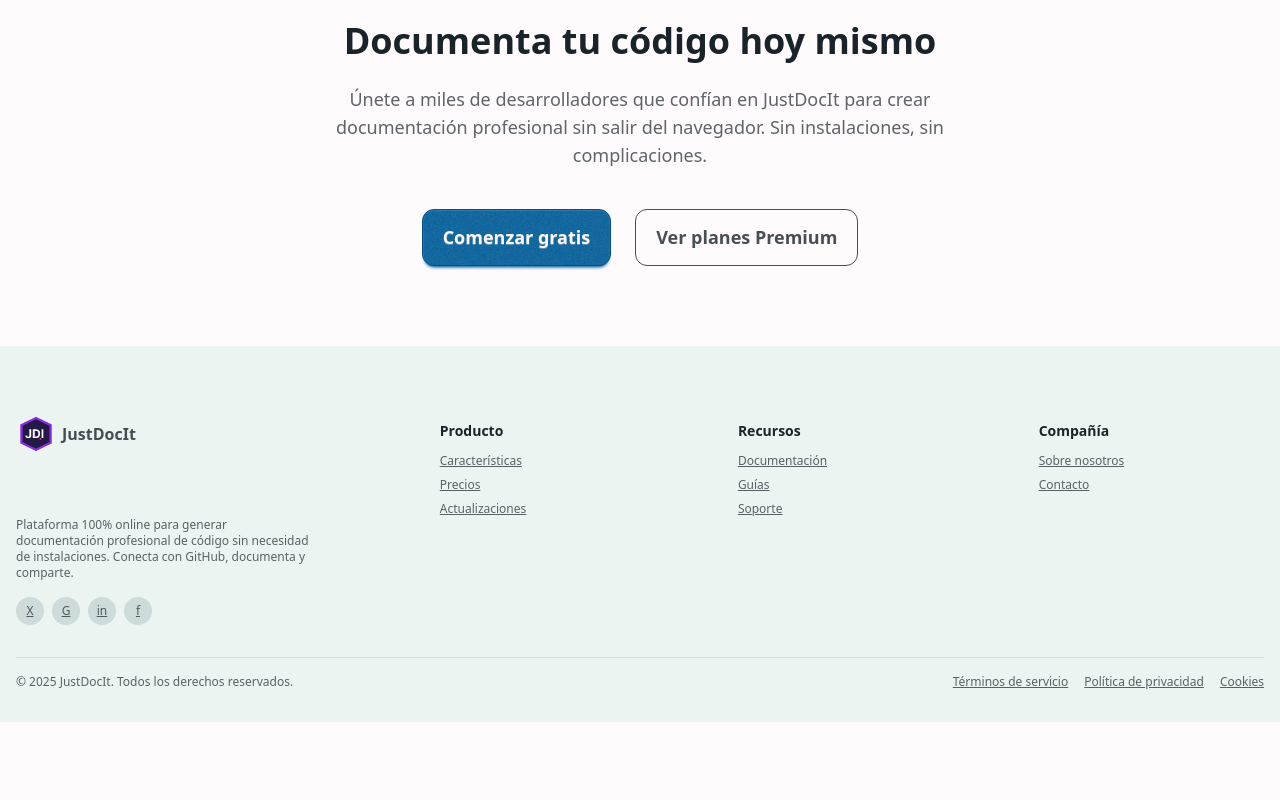
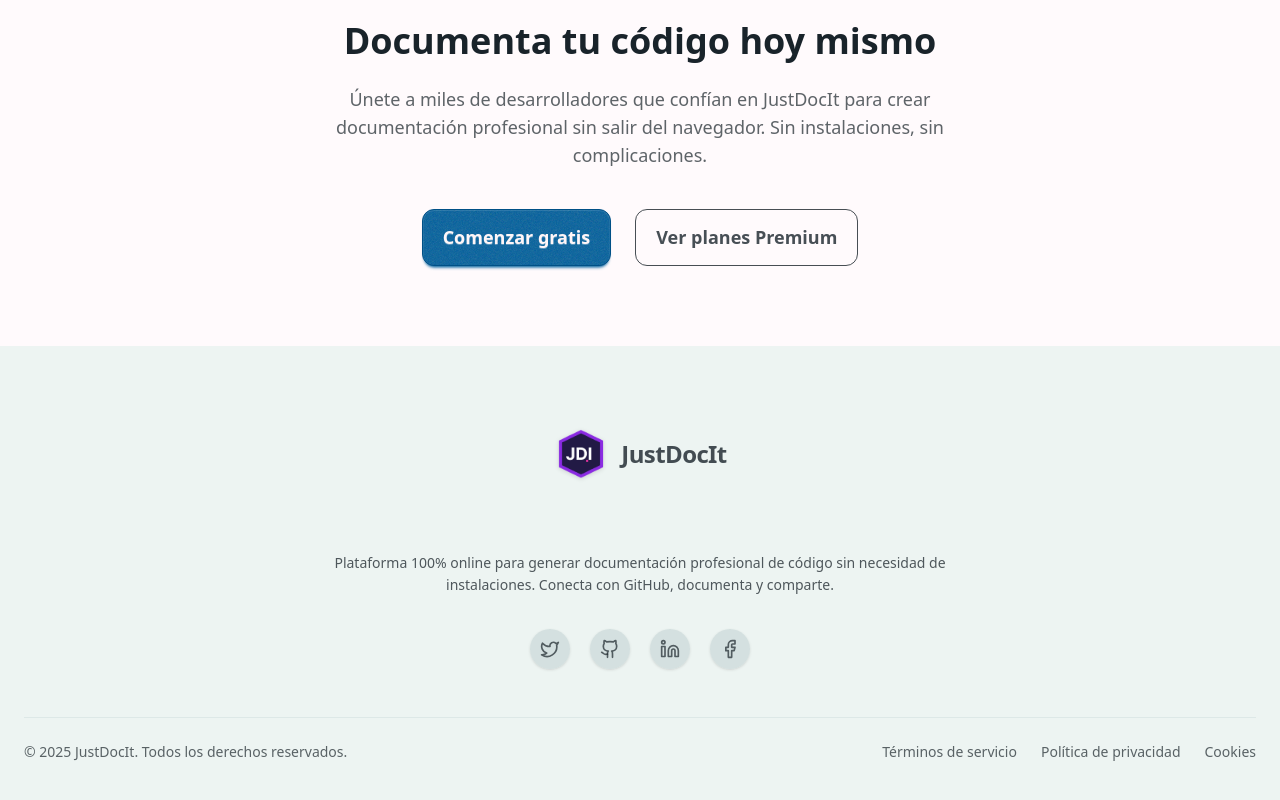
Before and after one commit to erik-tortarod/JustDocIt, a React (Vite) app in the folder frontend/: page / in a window 1280 px wide. Shown: the part 2913-3713 px from the top of the page. Before the commit the page ends 3635 px from the top, so only its background shows below. Built offline with nearby package versions, Linux system fonts and the light colour scheme.

Commit message:
CSD | improve footer

```diff
--- a/frontend/src/components/layout/FooterHero/FooterHero.tsx
+++ b/frontend/src/components/layout/FooterHero/FooterHero.tsx
@@ -1,188 +1,264 @@
 import logo from "../../../../public/logo.png";
-import { motion } from "framer-motion";
+import { motion, AnimatePresence } from "framer-motion";
+import { Twitter, Github, Linkedin, Facebook, X } from "lucide-react";
+import { useState, useEffect } from "react";
+import { createPortal } from "react-dom";
+
+type LegalModalType =
+	| "Términos de servicio"
+	| "Política de privacidad"
+	| "Cookies";
+
+interface LegalContent {
+	title: string;
+	content: string[];
+}
+
+interface LegalContentMap {
+	[key: string]: LegalContent;
+}
 
 function Footer() {
+	const [activeModal, setActiveModal] = useState<LegalModalType | null>(null);
+	const [mounted, setMounted] = useState(false);
+
+	useEffect(() => {
+		setMounted(true);
+		return () => setMounted(false);
+	}, []);
+
 	const containerVariants = {
-		hidden: { opacity: 0, y: 50 },
+		hidden: { opacity: 0, y: 30 },
+		visible: {
+			opacity: 1,
+			y: 0,
+			transition: {
+				duration: 0.8,
+				ease: "easeOut",
+				staggerChildren: 0.15,
+			},
+		},
+	};
+
+	const itemVariants = {
+		hidden: { opacity: 0, y: 15 },
 		visible: {
 			opacity: 1,
 			y: 0,
 			transition: {
 				duration: 0.6,
-				staggerChildren: 0.1,
+				ease: "easeOut",
 			},
 		},
 	};
 
-	const itemVariants = {
-		hidden: { opacity: 0, y: 20 },
+	const modalVariants = {
+		hidden: { opacity: 0, scale: 0.8 },
 		visible: {
 			opacity: 1,
-			y: 0,
+			scale: 1,
 			transition: {
-				duration: 0.5,
+				duration: 0.3,
+				ease: "easeOut",
 			},
+		},
+		exit: {
+			opacity: 0,
+			scale: 0.8,
+			transition: {
+				duration: 0.2,
+				ease: "easeIn",
+			},
+		},
+	};
+
+	const legalContent: LegalContentMap = {
+		"Términos de servicio": {
+			title: "Términos de Servicio",
+			content: [
+				"JustDocIt es una plataforma gratuita y de código abierto diseñada para ayudar a desarrolladores a documentar su código de manera eficiente.",
+				"Al utilizar nuestro servicio, aceptas:",
+				"- Usar la plataforma de manera ética y responsable",
+				"- No realizar acciones que puedan dañar la plataforma o a otros usuarios",
+				"- Respetar los derechos de autor y licencias de los proyectos que documentes",
+				"- Contribuir a mejorar la comunidad de desarrolladores",
+				"Nos reservamos el derecho de modificar estos términos en cualquier momento, notificando a los usuarios de cambios significativos.",
+			],
+		},
+		"Política de privacidad": {
+			title: "Política de Privacidad",
+			content: [
+				"En JustDocIt, valoramos tu privacidad. Nuestra política es simple y transparente:",
+				"- No recopilamos datos personales innecesarios",
+				"- Solo almacenamos la información esencial para el funcionamiento del servicio",
+				"- No compartimos ni vendemos datos de usuarios",
+				"- No utilizamos cookies de seguimiento",
+				"- Los datos de autenticación de GitHub se utilizan únicamente para acceder a tus repositorios",
+				"- Puedes solicitar la eliminación de tus datos en cualquier momento",
+				"Tu privacidad es importante para nosotros y nos comprometemos a mantenerla.",
+			],
+		},
+		Cookies: {
+			title: "Política de Cookies",
+			content: [
+				"JustDocIt utiliza un mínimo de cookies esenciales:",
+				"- Cookies de sesión para mantener tu sesión activa",
+				"- Cookies de preferencias para recordar tu configuración",
+				"No utilizamos cookies de seguimiento, publicidad o análisis.",
+				"Todas las cookies que utilizamos son necesarias para el funcionamiento básico de la plataforma y no recopilan información personal.",
+			],
 		},
 	};
 
 	return (
 		<motion.footer
-			className="Footer bg-base-200 w-screen"
+			className="Footer bg-base-200/95 backdrop-blur-sm w-screen"
 			initial="hidden"
 			whileInView="visible"
 			viewport={{ once: true, margin: "-100px" }}
 			variants={containerVariants}
 		>
-			<div className="Footer__container container mx-auto px-4 py-8">
-				{/* Main Footer Grid */}
-				<div className="Footer__main grid grid-cols-1 md:grid-cols-4 gap-6 mb-8">
+			<div className="Footer__container container mx-auto px-6 py-12">
+				{/* Main Footer Content */}
+				<div className="Footer__main flex flex-col items-center text-center max-w-2xl mx-auto mb-12">
 					{/* Branding Section */}
 					<motion.div
-						className="Footer__branding md:col-span-1 lg:col-span-1 flex flex-col"
+						className="Footer__branding flex flex-col items-center"
 						variants={itemVariants}
 					>
-						<div className="Footer__logo-row flex items-center gap-1.5 mb-3">
+						<div className="Footer__logo-row flex items-center gap-3 mb-5">
 							<motion.div
-								className="Footer__logo text-primary text-lg"
-								whileHover={{ rotate: 360 }}
-								transition={{ duration: 0.5 }}
+								className="Footer__logo text-primary"
+								whileHover={{
+									rotate: 360,
+									scale: 1.05,
+									transition: { duration: 0.6, ease: "easeInOut" },
+								}}
 							>
 								<img
 									src={logo}
 									alt="Logo imagen"
-									className="Footer__logo-img w-10"
+									className="Footer__logo-img w-14 h-14 object-contain drop-shadow-sm"
 								/>
 							</motion.div>
-							<div className="Footer__brandname font-semibold text-base">
+							<div className="Footer__brandname font-semibold text-2xl tracking-tight">
 								JustDocIt
 							</div>
 						</div>
 
-						<p className="Footer__description text-base-content/70 text-xs mb-4">
+						<p className="Footer__description text-base-content/75 text-sm mb-8 leading-relaxed">
 							Plataforma 100% online para generar documentación profesional de
 							código sin necesidad de instalaciones. Conecta con GitHub,
 							documenta y comparte.
 						</p>
 
-						<div className="Footer__socials flex gap-2">
-							{["X", "G", "in", "f"].map((social, index) => (
+						<div className="Footer__socials flex gap-5">
+							{[
+								{ icon: <Twitter size={20} />, label: "Twitter" },
+								{ icon: <Github size={20} />, label: "GitHub" },
+								{ icon: <Linkedin size={20} />, label: "LinkedIn" },
+								{ icon: <Facebook size={20} />, label: "Facebook" },
+							].map((social) => (
 								<motion.a
-									key={social}
+									key={social.label}
 									href="#"
-									className="Footer__social w-7 h-7 bg-base-300 rounded-full flex items-center justify-center text-base-content/70 hover:bg-primary hover:text-white transition-colors text-xs"
-									whileHover={{ scale: 1.2, rotate: 360 }}
-									whileTap={{ scale: 0.9 }}
-									transition={{ duration: 0.3 }}
+									className="Footer__social w-10 h-10 bg-base-300/80 hover:bg-primary/90 rounded-full flex items-center justify-center text-base-content/70 hover:text-white transition-all duration-300 shadow-sm hover:shadow-md"
+									whileHover={{
+										scale: 1.1,
+										rotate: 360,
+										transition: { duration: 0.5, ease: "easeInOut" },
+									}}
+									whileTap={{ scale: 0.95 }}
+									aria-label={social.label}
 								>
-									{social}
+									{social.icon}
 								</motion.a>
 							))}
-						</div>
-					</motion.div>
-
-					<motion.div
-						className="Footer__links flex justify-around w-[70vw] mt-5"
-						variants={itemVariants}
-					>
-						{/* Product Links */}
-						<div className="Footer__product flex flex-col md:pt-0">
-							<h3 className="Footer__title font-semibold text-sm mb-3">
-								Producto
-							</h3>
-							<div className="Footer__list flex flex-col gap-2">
-								{["Características", "Precios", "Actualizaciones"].map(
-									(item) => (
-										<motion.a
-											key={item}
-											href="#"
-											className="Footer__item text-base-content/70 hover:text-base-content transition-colors text-xs"
-											whileHover={{ x: 5 }}
-											transition={{
-												type: "spring",
-												stiffness: 400,
-												damping: 10,
-											}}
-										>
-											{item}
-										</motion.a>
-									),
-								)}
-							</div>
-						</div>
-						{/* Resources Links */}
-						<div className="Footer__resources flex flex-col pt-0 md:pt-0">
-							<h3 className="Footer__title font-semibold text-sm mb-3">
-								Recursos
-							</h3>
-							<div className="Footer__list flex flex-col gap-2">
-								{["Documentación", "Guías", "Soporte"].map((item) => (
-									<motion.a
-										key={item}
-										href="#"
-										className="Footer__item text-base-content/70 hover:text-base-content transition-colors text-xs"
-										whileHover={{ x: 5 }}
-										transition={{
-											type: "spring",
-											stiffness: 400,
-											damping: 10,
-										}}
-									>
-										{item}
-									</motion.a>
-								))}
-							</div>
-						</div>
-						{/* Company Links */}
-						<div className="Footer__company flex flex-col pt-0 md:pt-0">
-							<h3 className="Footer__title font-semibold text-sm mb-3">
-								Compañía
-							</h3>
-							<div className="Footer__list flex flex-col gap-2">
-								{["Sobre nosotros", "Contacto"].map((item) => (
-									<motion.a
-										key={item}
-										href="#"
-										className="Footer__item text-base-content/70 hover:text-base-content transition-colors text-xs"
-										whileHover={{ x: 5 }}
-										transition={{
-											type: "spring",
-											stiffness: 400,
-											damping: 10,
-										}}
-									>
-										{item}
-									</motion.a>
-								))}
-							</div>
 						</div>
 					</motion.div>
 				</div>
 
 				{/* Footer Bottom */}
 				<motion.div
-					className="Footer__bottom pt-4 border-t border-base-300 flex flex-col md:flex-row justify-between gap-3"
+					className="Footer__bottom pt-6 border-t border-base-300/50 flex flex-col md:flex-row justify-between items-center gap-5"
 					variants={itemVariants}
 				>
-					<div className="Footer__copyright text-base-content/70 text-xs">
+					<div className="Footer__copyright text-base-content/70 text-sm">
 						© 2025 JustDocIt. Todos los derechos reservados.
 					</div>
-					<div className="Footer__legal flex flex-wrap gap-4">
+					<div className="Footer__legal flex flex-wrap justify-center gap-6">
 						{["Términos de servicio", "Política de privacidad", "Cookies"].map(
 							(item) => (
-								<motion.a
+								<motion.button
 									key={item}
-									href="#"
-									className="Footer__legal-item text-base-content/70 text-xs hover:text-base-content transition-colors"
-									whileHover={{ scale: 1.05 }}
-									whileTap={{ scale: 0.95 }}
+									onClick={() => setActiveModal(item as LegalModalType)}
+									className="Footer__legal-item text-base-content/70 text-sm hover:text-primary transition-colors"
+									whileHover={{
+										scale: 1.05,
+										transition: { duration: 0.3, ease: "easeOut" },
+									}}
+									whileTap={{ scale: 0.98 }}
 								>
 									{item}
-								</motion.a>
+								</motion.button>
 							),
 						)}
 					</div>
 				</motion.div>
 			</div>
+
+			{/* Legal Modals */}
+			{mounted &&
+				createPortal(
+					<AnimatePresence>
+						{activeModal && (
+							<>
+								{/* Backdrop */}
+								<motion.div
+									initial={{ opacity: 0 }}
+									animate={{ opacity: 1 }}
+									exit={{ opacity: 0 }}
+									className="fixed inset-0 bg-black/50 backdrop-blur-sm z-[9999]"
+									onClick={() => setActiveModal(null)}
+								/>
+								{/* Modal */}
+								<motion.div
+									variants={modalVariants}
+									initial="hidden"
+									animate="visible"
+									exit="exit"
+									className="fixed top-1/2 left-1/2 -translate-x-1/2 -translate-y-1/2 w-full max-w-lg bg-base-100 rounded-lg shadow-2xl p-6 z-[10000] border border-base-300/20"
+									style={{
+										boxShadow:
+											"0 25px 50px -12px rgba(0, 0, 0, 0.25), 0 0 0 1px rgba(0, 0, 0, 0.05)",
+									}}
+								>
+									<div className="flex justify-between items-start mb-4">
+										<h2 className="text-xl font-semibold">
+											{legalContent[activeModal].title}
+										</h2>
+										<button
+											onClick={() => setActiveModal(null)}
+											className="p-1 hover:bg-base-200 rounded-full transition-colors"
+										>
+											<X size={20} />
+										</button>
+									</div>
+									<div className="space-y-3 text-base-content/80 text-sm">
+										{legalContent[activeModal].content.map(
+											(paragraph: string, index: number) => (
+												<p key={index} className="leading-relaxed">
+													{paragraph}
+												</p>
+											),
+										)}
+									</div>
+								</motion.div>
+							</>
+						)}
+					</AnimatePresence>,
+					document.body,
+				)}
 		</motion.footer>
 	);
 }
```
